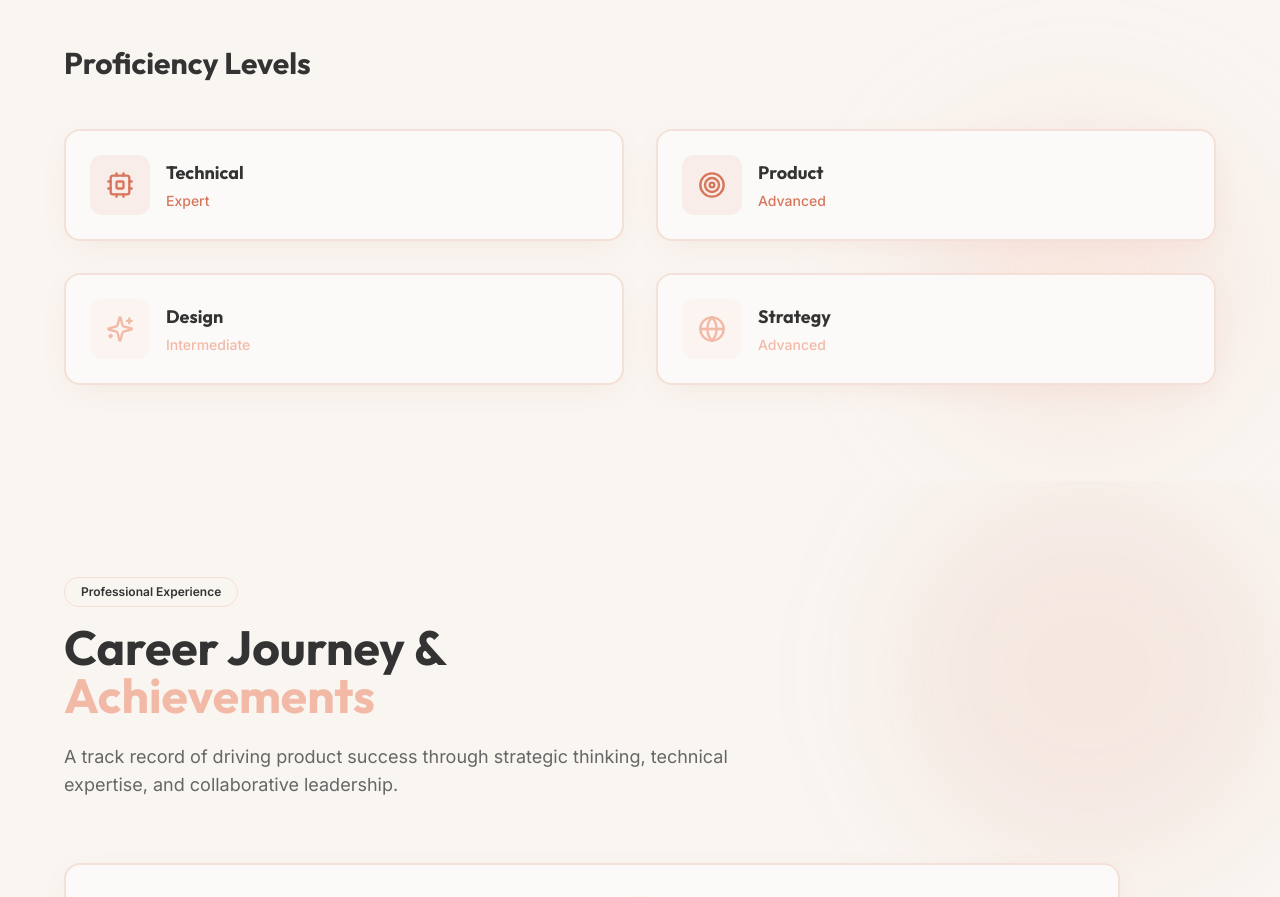
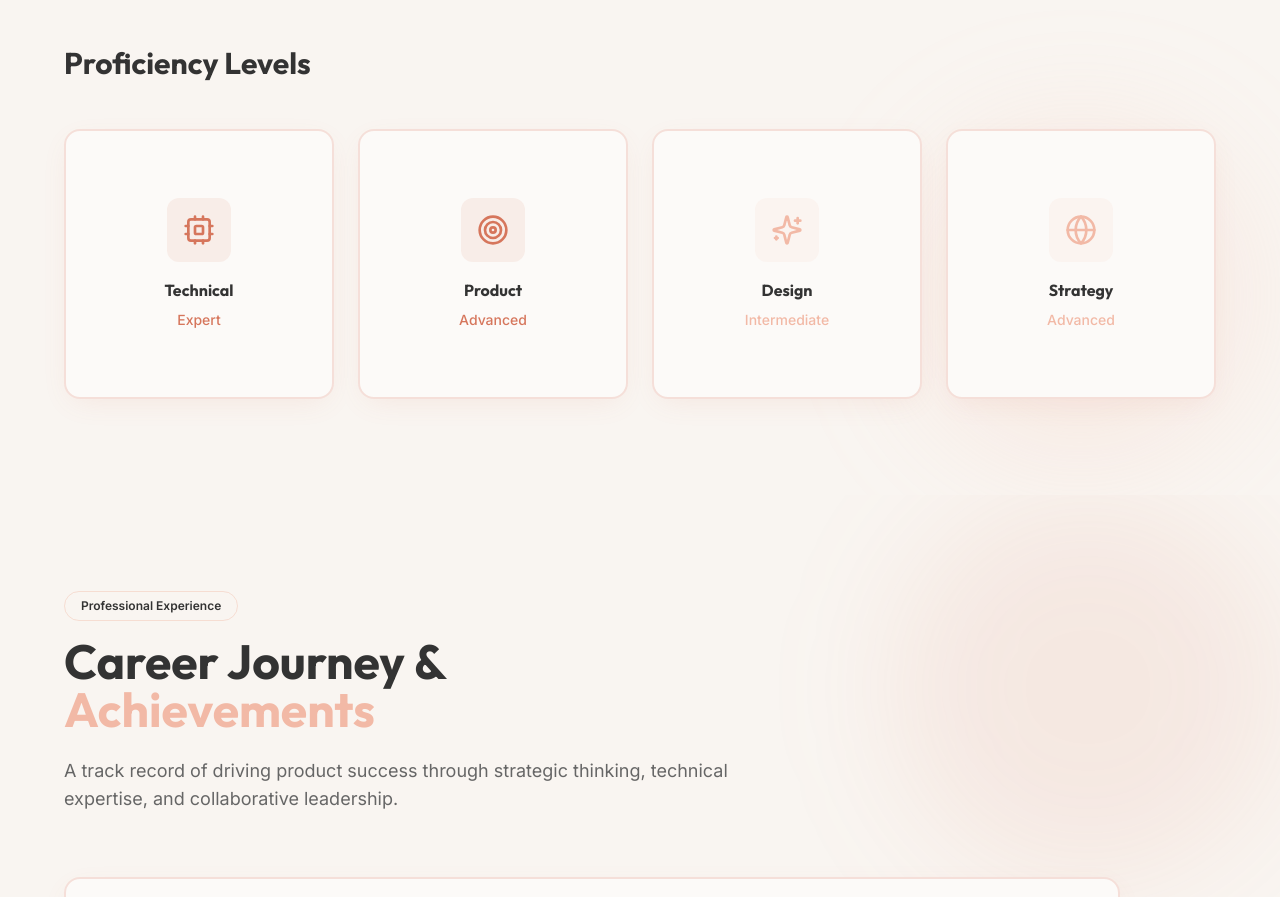
Before and after one commit to divya2399/divya-pm, a React (Vite) app: page / in a window 1280 px wide. Shown: the part 2820-3717 px from the top of the page. Built offline with nearby package versions, Linux system fonts and the light colour scheme; the HTML template or start-up script is replaced by a standard one.

Commit message:
Refactor proficiency level layout

```diff
--- a/src/components/SkillsSection.tsx
+++ b/src/components/SkillsSection.tsx
@@ -102,29 +102,27 @@ const SkillsSection = () => {
             ))}
           </div>
 
-          {/* Proficiency Indicators - Horizontal bars */}
+          {/* Proficiency Indicators - Square Cards */}
           <div className="animate-soft-fade-in">
             <h3 className="text-2xl md:text-3xl font-bold font-display text-foreground mb-12">
               Proficiency Levels
             </h3>
 
-            <div className="grid md:grid-cols-2 gap-8">
+            <div className="grid grid-cols-2 md:grid-cols-4 gap-6">
               {proficiencies.map((item, index) => (
                 <div
                   key={index}
-                  className="p-6 rounded-lg border-2 border-primary/20 bg-card shadow-soft hover:shadow-elegant transition-all animate-expand-in"
+                  className="aspect-square p-6 rounded-lg border-2 border-primary/20 bg-card shadow-soft hover:shadow-elegant hover:scale-105 transition-all animate-expand-in flex flex-col items-center justify-center text-center"
                   style={{ animationDelay: `${index * 0.1}s` }}
                 >
-                  <div className="flex items-center gap-4">
-                    <div className={`p-4 rounded-xl ${
+                  <div className={`p-4 rounded-xl mb-4 ${
                     item.color === 'primary' ? 'bg-primary/10' : 'bg-secondary/10'
                   }`}>
-                      <item.icon className={`h-7 w-7 ${
+                    <item.icon className={`h-8 w-8 ${
                       item.color === 'primary' ? 'text-primary' : 'text-secondary'
                     }`} />
                   </div>
-                    <div className="flex-1">
-                      <h4 className="font-bold font-display text-foreground text-lg mb-1">
+                  <h4 className="font-bold font-display text-foreground text-base mb-2">
                     {item.label}
                   </h4>
                   <p className={`text-sm font-medium ${
@@ -132,8 +130,6 @@ const SkillsSection = () => {
                   }`}>
                     {item.level}
                   </p>
-                    </div>
-                  </div>
                 </div>
               ))}
             </div>
```
Lines whose indentation alone changed are shown as unchanged.
